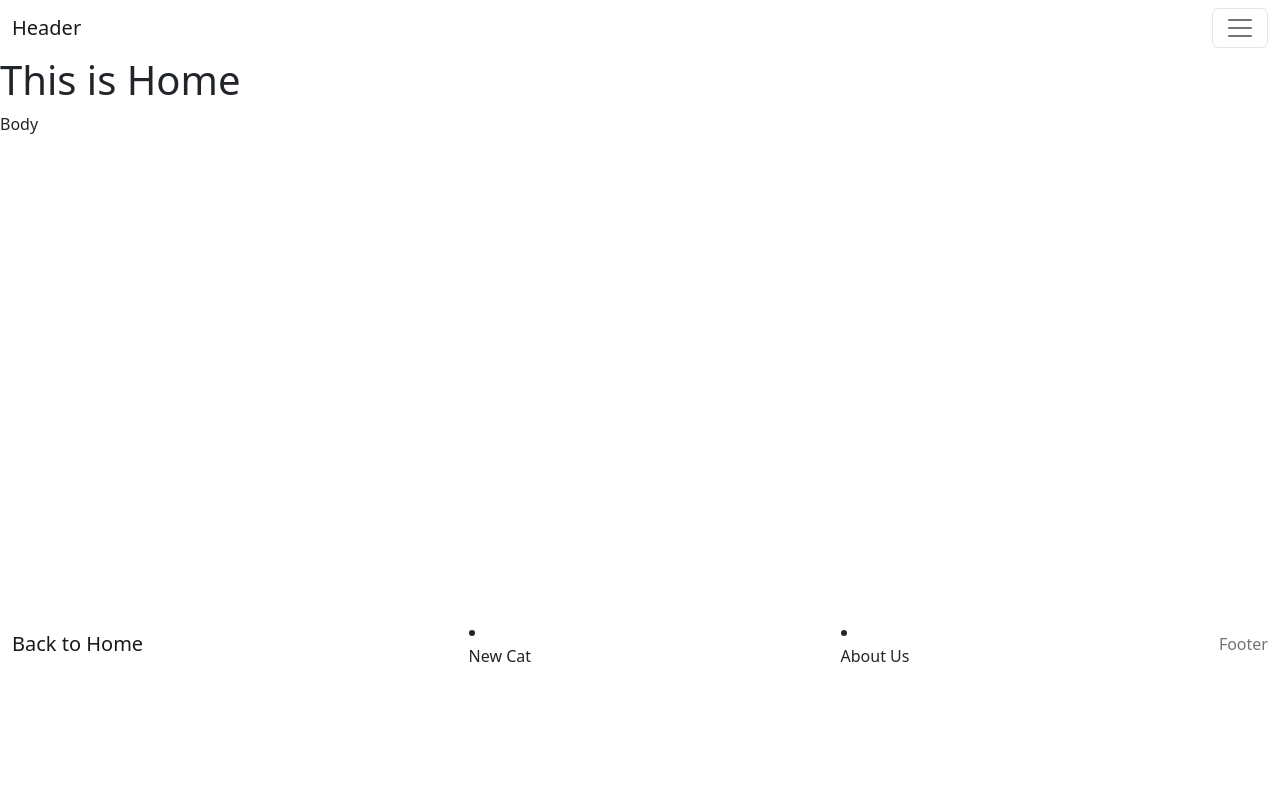
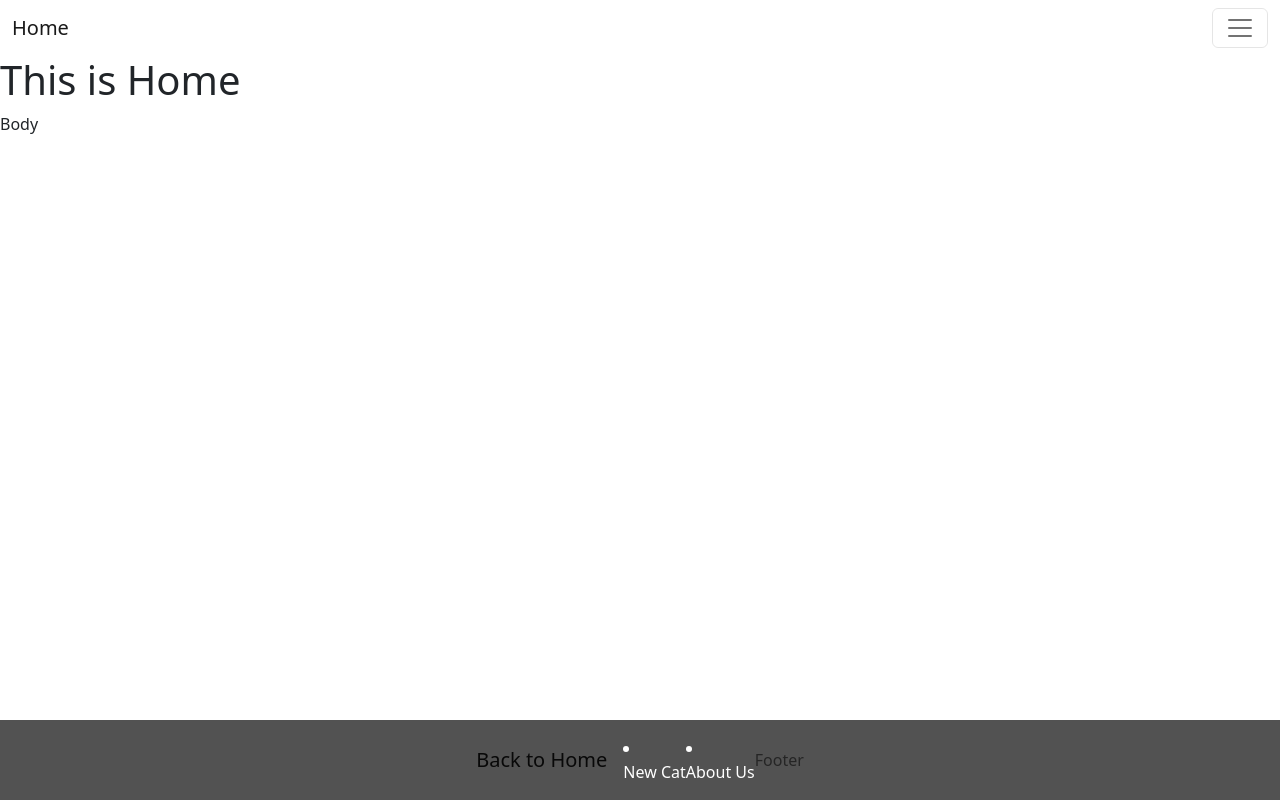
Before and after one commit to learn-academy-2022-hotel/cat-tinder-frontend-team-cats-rule-dogs-drool, a React (Create React App) app: page / in a window 1280 px wide. Built offline with nearby package versions, Linux system fonts and the light colour scheme.

Commit message:
indentation fixed

```diff
--- a/src/App.css
+++ b/src/App.css
@@ -32,7 +32,7 @@ body {
  .footer {
     height: 5rem;
     width: 100%;
-    background-color: black;
+    background-color: rgb(82, 82, 82);
     color: white;
     flex-direction: row;
     justify-content: space-around;
--- a/src/components/Footer.js
+++ b/src/components/Footer.js
@@ -12,7 +12,7 @@ import "../App.css";
 const Footer = (args) => {
   return (
     <>
-    <div classname="footer">
+    <div className="footer">
       <Navbar {...args}>
         <NavbarBrand href="/">Back to Home</NavbarBrand>
             <NavItem>
--- a/src/components/Header.js
+++ b/src/components/Header.js
@@ -22,7 +22,7 @@ const Header = (args) => {
   return (
     <div>
       <Navbar {...args}>
-        <NavbarBrand href="/">Header</NavbarBrand>
+        <NavbarBrand href="/">Home</NavbarBrand>
         <NavbarToggler onClick={toggle} />
         <Collapse isOpen={isOpen} navbar>
           <Nav className="me-auto" navbar>
@@ -38,7 +38,7 @@ const Header = (args) => {
               <DropdownToggle nav caret>
                 Account Options
               </DropdownToggle>
-              <DropdownMenu right>
+              <DropdownMenu end>
                 <DropdownItem>Login</DropdownItem>
                 <DropdownItem>Create Account</DropdownItem>
                 <DropdownItem divider />
```
Also changed, not shown: 2 other files (tests, documents, lock files or other folders).
